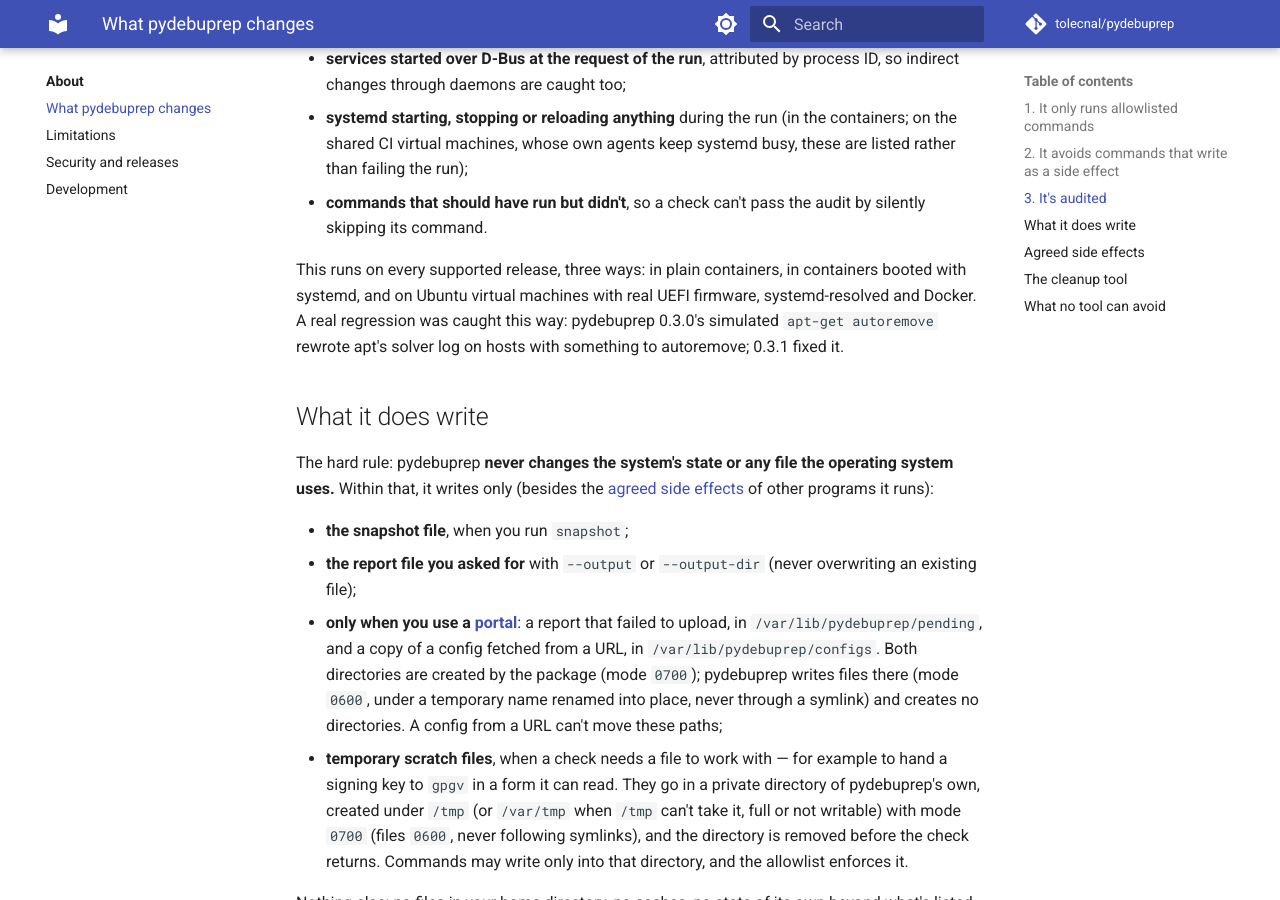
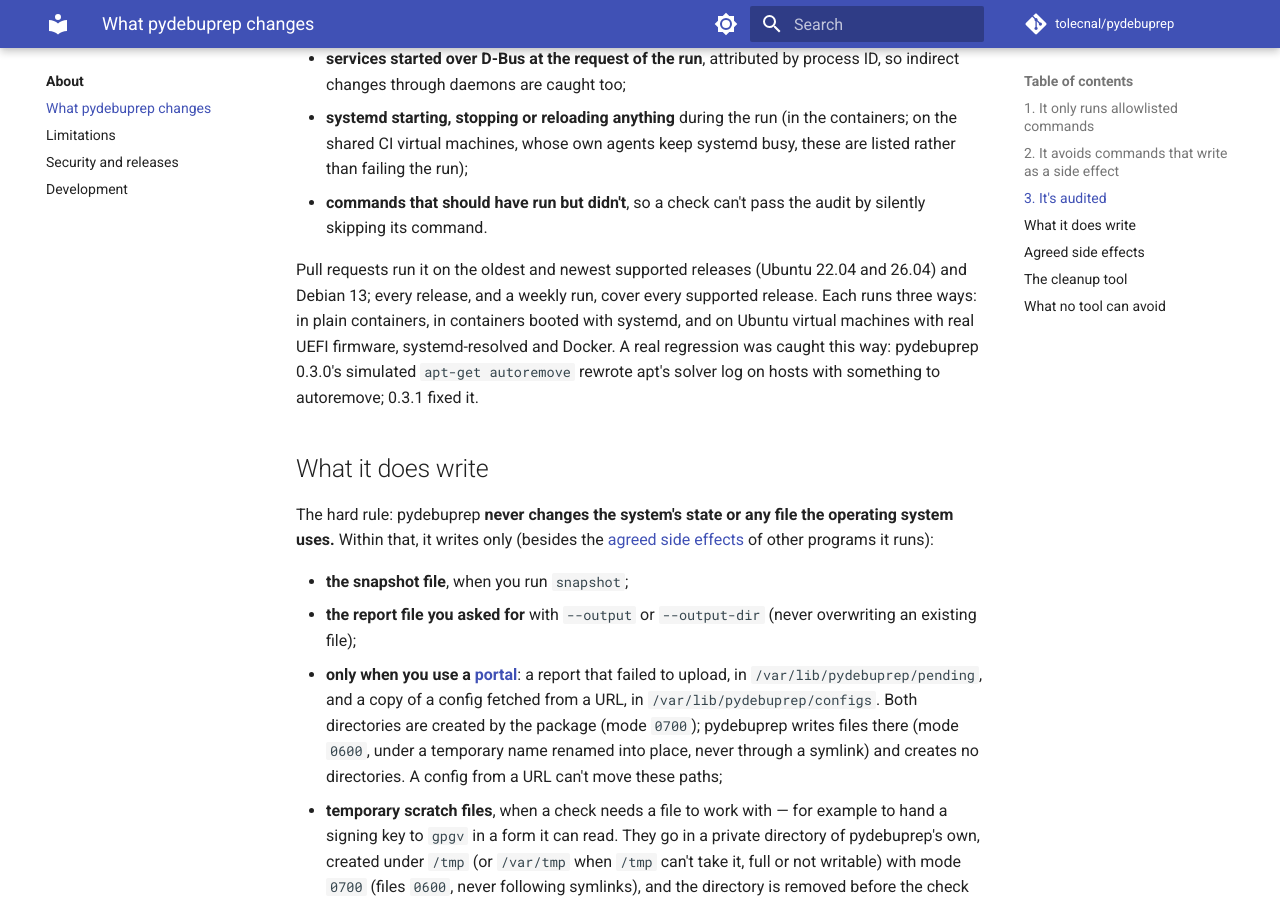
Before and after one commit to tolecnal/pydebuprep, an MkDocs documentation site: the page built from docs/about/what-it-changes.md, in a window 1280 px wide and 900 px high, scrolled down 1926 px. Built offline with MkDocs 1.6.1 and Material for MkDocs 9.7.7, drawn with Linux system fonts in a browser that asks for light colours; comment, search, counter and statistics services are not loaded.

Commit message:
ci: audit the oldest and newest releases on pull requests, keep release-build tests
- package.yml: pull requests audit debian:trixie, ubuntu:22.04 and ubuntu:26.04
  (the oldest and newest apt, systemd and Python) instead of trixie and 24.04.
- package.yml: only pull requests build with the nocheck profile; weekly and
  release builds install python3-pytest and run the suite against the
  distribution's own Python and PyYAML again.
- ci-readonly-audit.sh: scope python-venvs to the audit venvs only on the runner
  VMs (AUDIT_TOOLS_ONLY); the systemd containers audit the default search paths.
- ci.yml, security.yml: key the pip caches on the requirements files they install.
- README, SECURITY.md, docs: say which releases pull requests audit; every
  release and the weekly run still cover all of them.

Co-Authored-By: Claude Opus 5.5 <noreply@anthropic.com>

```diff
--- a/docs/about/what-it-changes.md
+++ b/docs/about/what-it-changes.md
@@ -68,7 +68,9 @@ and the audit fails on:
 - **commands that should have run but didn't**, so a check can't pass the audit by
   silently skipping its command.
 
-This runs on every supported release, three ways: in plain containers, in
+Pull requests run it on the oldest and newest supported releases (Ubuntu 22.04 and
+26.04) and Debian 13; every release, and a weekly run, cover every supported release.
+Each runs three ways: in plain containers, in
 containers booted with systemd, and on Ubuntu virtual machines with real UEFI
 firmware, systemd-resolved and Docker. A real regression was caught this way:
 pydebuprep 0.3.0's simulated `apt-get autoremove` rewrote apt's solver log on hosts
```
Also changed, not shown: README.md (+1 -1 lines), SECURITY.md (+1 -1 lines), docs/index.md (+1 -1 lines), 4 other files.
